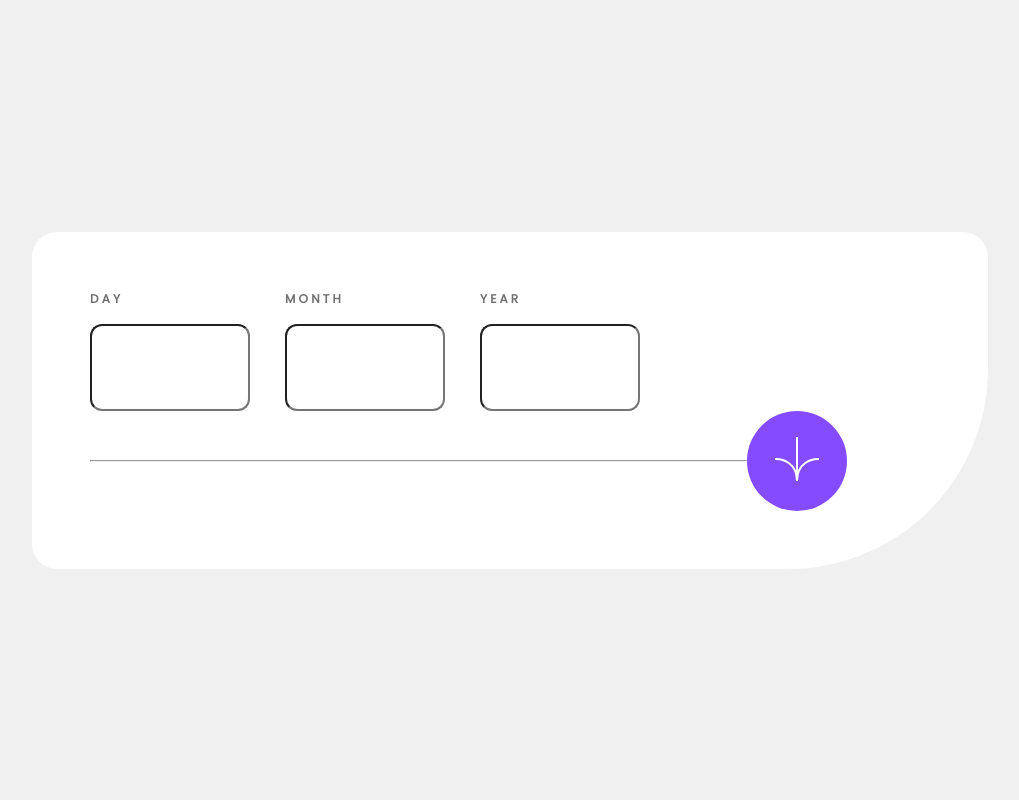
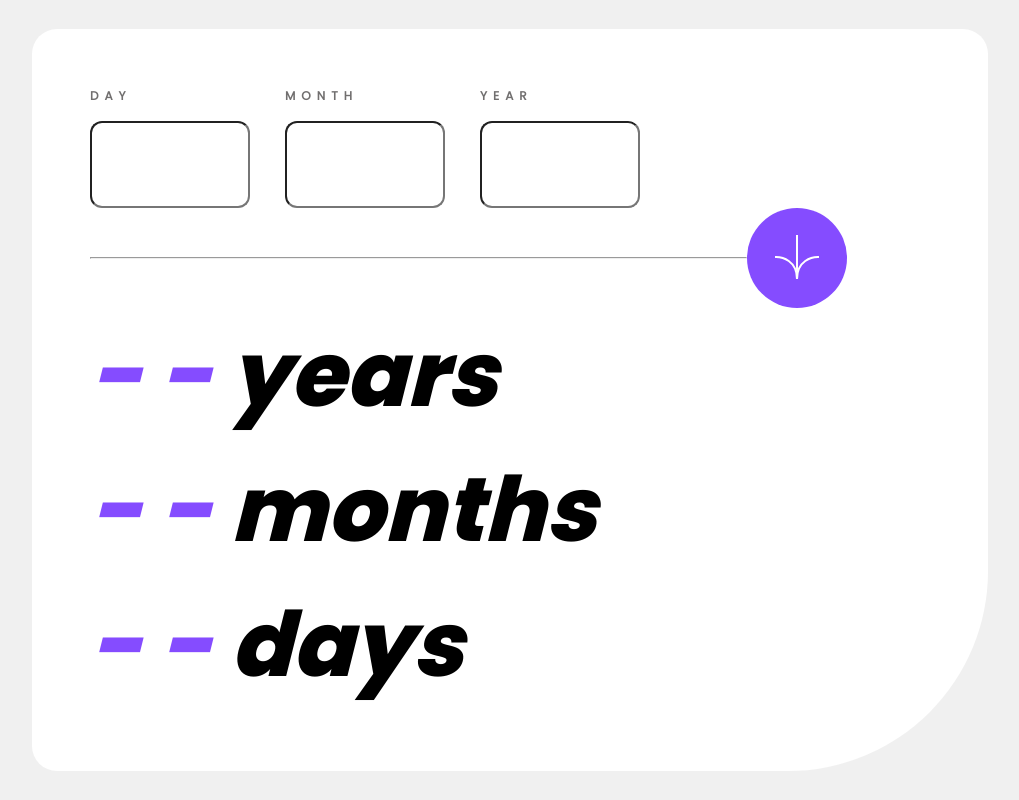
Before and after one commit to korchel/age-calculator, a React (Create React App) app: page / in a window 1280 px wide. Shown: the whole page, without its empty margins (130-1149 px from the left). Built offline with nearby package versions, Linux system fonts and the light colour scheme.

Commit message:
state added

```diff
--- a/package.json
+++ b/package.json
@@ -3,6 +3,7 @@
   "version": "0.1.0",
   "private": true,
   "dependencies": {
+    "@reduxjs/toolkit": "^2.0.1",
     "formik": "^2.4.5",
     "react": "^18.2.0",
     "react-dom": "^18.2.0",
--- a/src/App.jsx
+++ b/src/App.jsx
@@ -1,9 +1,17 @@
-import Input from './Input';
+import React from 'react';
+import { Provider } from 'react-redux';
+
+import Input from './components/Input';
+import Output from './components/Output';
+import store from './store/store';
 
 const App = () => (
-  <div className="container">
-    <Input />
-  </div>
+  <Provider store={store}>
+    <div className="container">
+      <Input />
+      <Output />
+    </div>
+  </Provider>
 );
 
 export default App;
--- a/src/Input.jsx
+++ b/src/components/Input.jsx
@@ -3,11 +3,14 @@ import { React } from 'react';
 import {
   Formik, Form, Field, ErrorMessage,
 } from 'formik';
+import { useDispatch } from 'react-redux';
 
 import validationSchema from './validationSchema';
+import { setDay, setMonth, setYear } from '../store/store';
 
 const Input = () => {
-  const string = '!!!';
+  const dispatch = useDispatch();
+
   return (
     <Formik
       validationSchema={validationSchema}
@@ -20,14 +23,16 @@ const Input = () => {
       }}
       onSubmit={(values) => {
         const { day, month, year } = values;
-        console.log(new Date(year, month - 1, day));
+        dispatch(setDay(day));
+        dispatch(setMonth(month));
+        dispatch(setYear(year));
       }}
     >
       {() => (
         <Form>
           <div className="form">
             <label htmlFor="day" className="input-block label-text">
-              d a y
+              day
               <Field
                 id="day"
                 name="day"
@@ -37,7 +42,7 @@ const Input = () => {
               <ErrorMessage name="day" component="p" />
             </label>
             <label htmlFor="month" className="input-block label-text">
-              m o n t h
+              month
               <Field
                 id="month"
                 name="month"
@@ -47,7 +52,7 @@ const Input = () => {
               <ErrorMessage name="month" component="p" />
             </label>
             <label htmlFor="year" className="input-block label-text">
-              y e a r
+              year
               <Field
                 id="year"
                 name="year"
--- /dev/null
+++ b/src/components/Output.jsx
@@ -0,0 +1,21 @@
+const Output = () => {
+  const string = '!!!';
+  return (
+    <div>
+      <p className="result-text">
+        <span>--</span>
+        years
+      </p>
+      <p className="result-text">
+        <span>--</span>
+        months
+      </p>
+      <p className="result-text">
+        <span>--</span>
+        days
+      </p>
+    </div>
+  );
+};
+
+export default Output;
--- a/src/index.css
+++ b/src/index.css
@@ -73,7 +73,8 @@ body {
 .label-text {
   font-size: 12px;
   font-weight: 700;
-  text-transform: uppercase ;
+  text-transform: uppercase;
+  letter-spacing: 0.5em;
   color: var(--smokey-grey);
 }
 
@@ -108,6 +109,8 @@ input[type="number"] {
   border-radius: 50%;
 
   background-color: var(--purple);
+
+  cursor: pointer;
 }
 
 .btn::before {
@@ -128,3 +131,16 @@ input[type="number"] {
   width: 655px;
   margin: 0;
 }
+
+.result-text {
+  font-size: 90px;
+
+  font-family: Poppins-ExtraBold;
+  font-style: italic;
+  margin: 0;
+}
+
+.result-text span {
+  color: var(--purple);
+  letter-spacing: 0.2em;
+}
--- /dev/null
+++ b/src/store/store.js
@@ -0,0 +1,34 @@
+/* eslint-disable functional/no-expression-statements */
+import { createSlice, configureStore } from '@reduxjs/toolkit';
+
+const initialState = {
+  day: 0,
+  month: 0,
+  year: 0,
+};
+
+const date = createSlice({
+  name: 'date',
+  initialState,
+  reducers: {
+    setDay: (state, action) => {
+      state.day = action.payload;
+    },
+    setMonth: (state, action) => {
+      state.month = action.payload;
+    },
+    setYear: (state, action) => {
+      state.year = action.payload;
+    },
+  },
+});
+
+export default configureStore({
+  reducer: {
+    dateReducer: date.reducer,
+  },
+});
+
+export const {
+  setDay, setMonth, setYear,
+} = date.actions;
```
Also changed, not shown: src/components/validationSchema.js (renamed from src/validationSchema.js), 1 other file (tests, documents, lock files or other folders).
